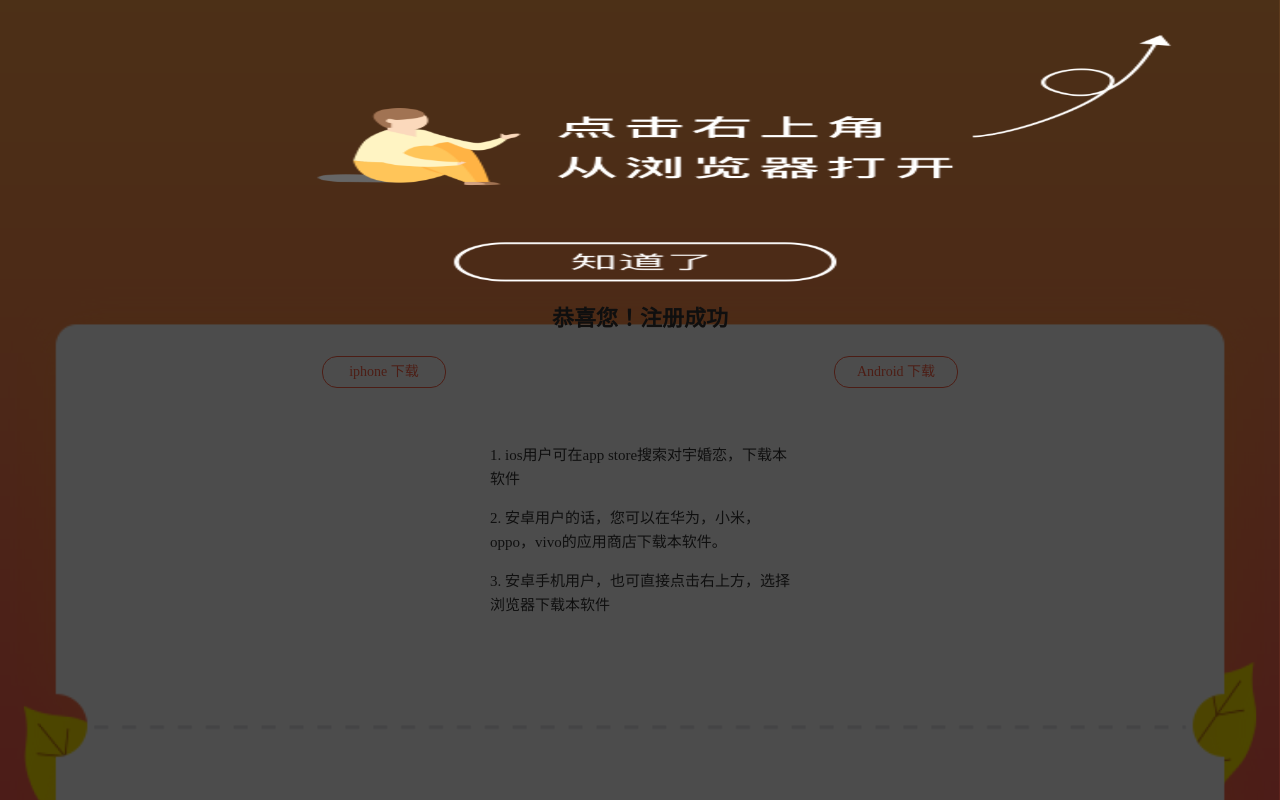
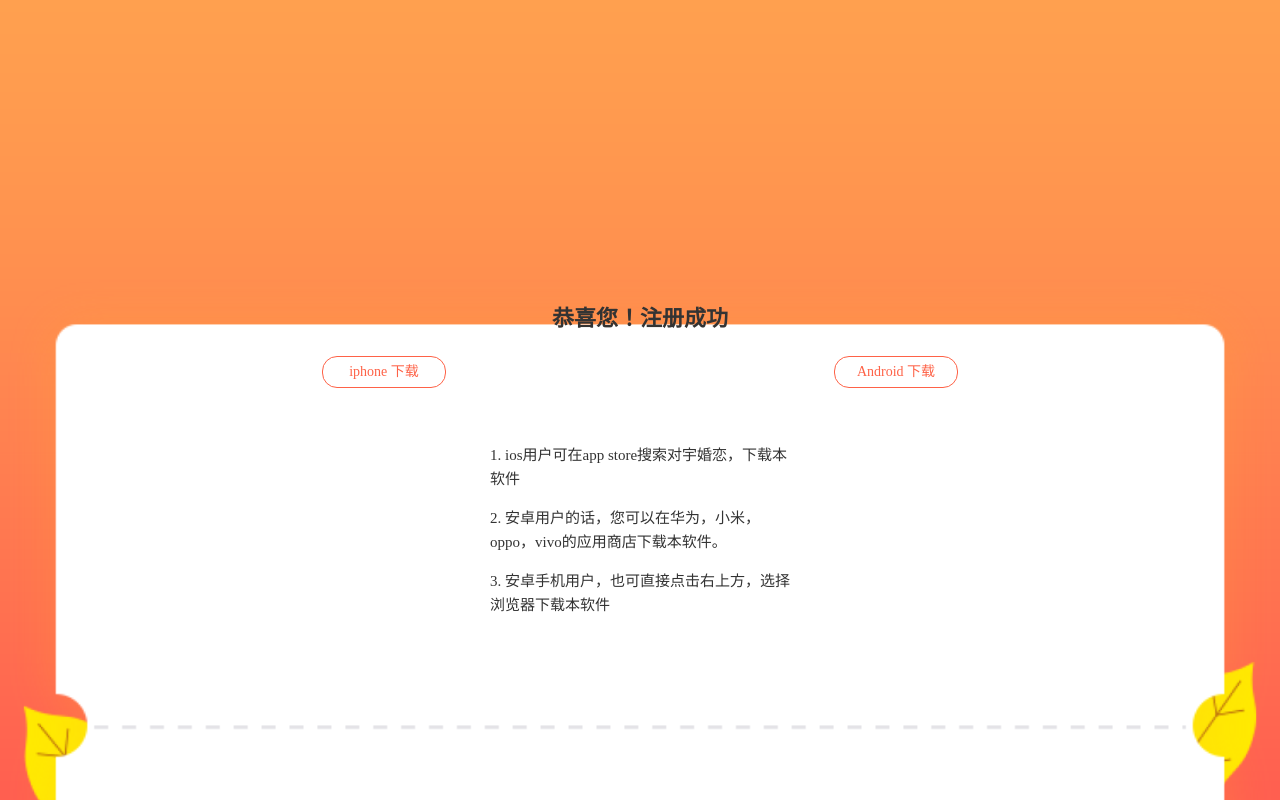
Before and after one commit to bevexed/duiyuH5, a website: page success.html in a window 1280 px wide. Both pictures are taken after a click on the link "Android 下载". Shown: the top 800 px of the page. Drawn offline with nearby package versions, Linux system fonts and the light colour scheme; files that its build step writes are made by us from their sources.

Commit message:
展示弹窗时修改

```diff
--- a/success.html
+++ b/success.html
@@ -138,6 +138,9 @@
    * @description 插入弹出层
    */
   const showMask = () => {
+    if (download()) {
+      return
+    }
     const img = `<img id="mask" src="./img/mask.png" style="height: 100vh;width: 100vw;position: fixed;top: 0;left: 0;z-index: 100" alt="" onclick="hideMask()">`
     const success = $('.s-success')
     success.append(img)
@@ -162,6 +165,7 @@
       a.href="https://itunes.apple.com/cn/app/id1470585745?mt=8"
     }
     a.click()
+    return true
   }
 
   /**
```
